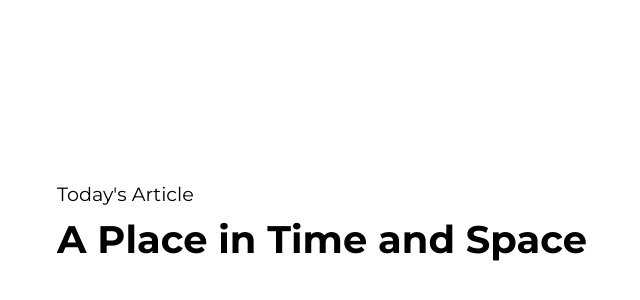
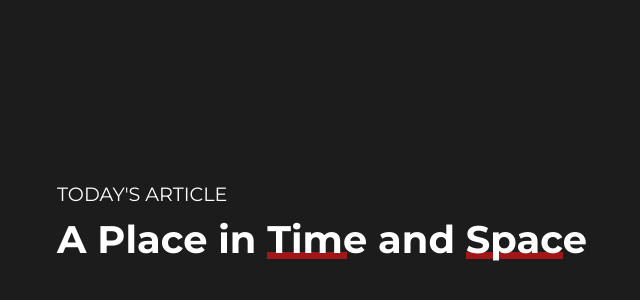
Before and after one commit to mikerobards/design-UI-layout, a plain HTML site: page index.html in a window 1280 px wide. Shown: the part 174-474 px from the top of the page, without its empty margins (318-958 px from the left). Drawn offline with Linux system fonts and the light colour scheme.

Commit message:
finish lesson 3

```diff
--- a/index.css
+++ b/index.css
@@ -10,6 +10,8 @@ body {
     font-family: 'Montserrat';
     display: grid;
     place-content: center;
+    background: linear-gradient(0deg, rgba(34,34,34,1) 32%, rgba(28,28,28,1) 32%, rgba(28,28,28,1) 100%);
+    color: white;
 }
 
 h1 {
@@ -20,6 +22,23 @@ h1 {
 p {
     font-size: 1.2em;
     margin-bottom: .5em;
+    text-transform: uppercase;
+}
+
+span {
+    /* color: #1b39e2; */
+    position: relative;
+}
+
+span:before {
+    position: absolute;
+    content: '';
+    height: .2em;
+    width: 80%;
+    bottom: .1em;
+    z-index: -1;
+    background-color: #a11717;
+
 }
 
 /*
```
